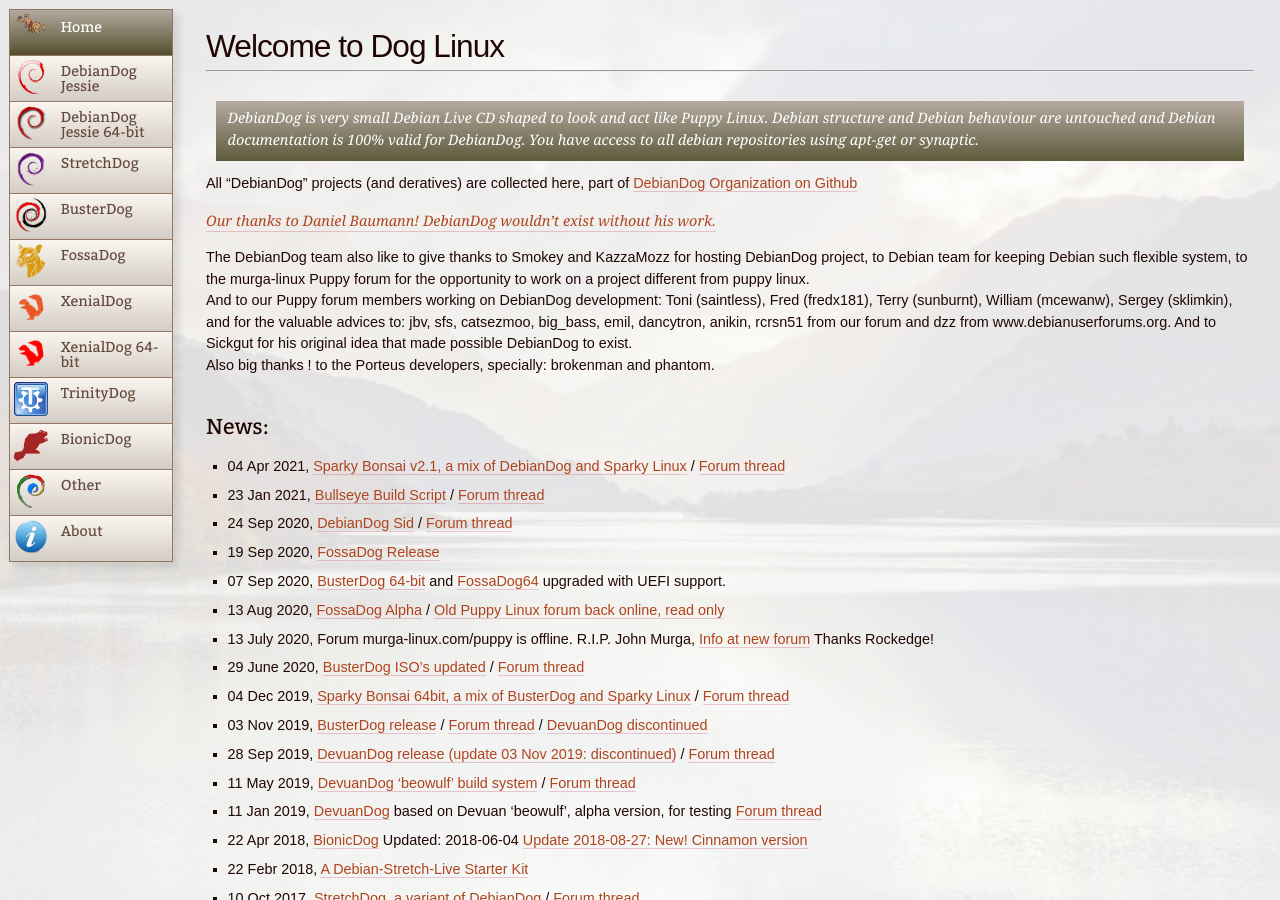
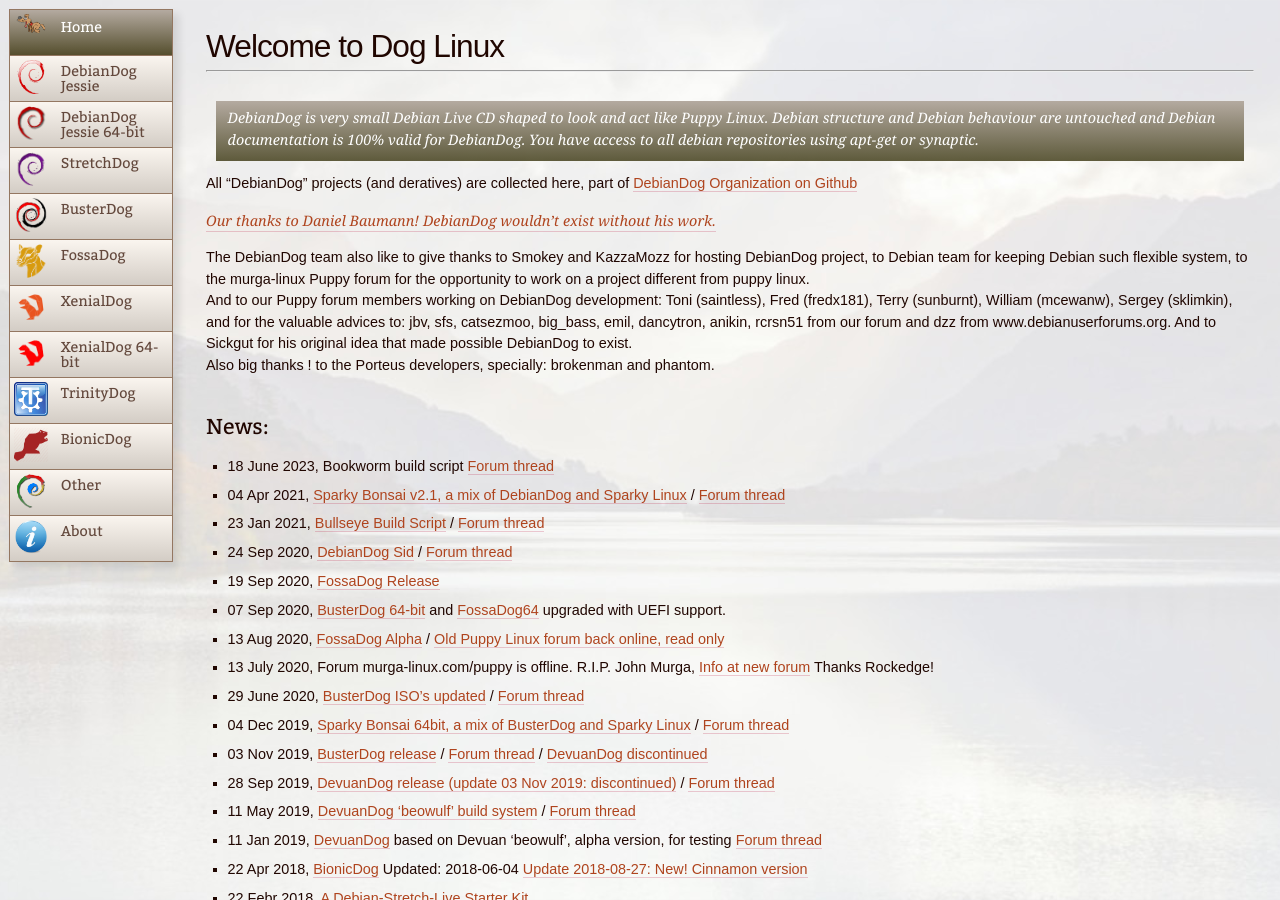
Before and after one commit to DebianDog/doglinux, a Jekyll site: the page built from index.md, in a window 1280 px wide and 900 px high. Built offline with Jekyll 4.4.1, drawn with Linux system fonts in a browser that asks for light colours.

Commit message:
Update website

```diff
--- a/index.md
+++ b/index.md
@@ -21,6 +21,8 @@ Also big thanks ! to the Porteus developers, specially: brokenman and phantom.
 <br>
 
 ## News:
+
+- 18 June 2023, Bookworm build script [Forum thread](https://forum.puppylinux.com/viewtopic.php?t=5069){:target="_blank"}
 
 - 04 Apr 2021, [Sparky Bonsai v2.1, a mix of DebianDog and Sparky Linux](https://osdn.net/projects/sparkybonsai/releases/p17829){:target="_blank"} / [Forum thread](https://forum.puppylinux.com/viewtopic.php?f=46&t=2572){:target="_blank"}
 
```
